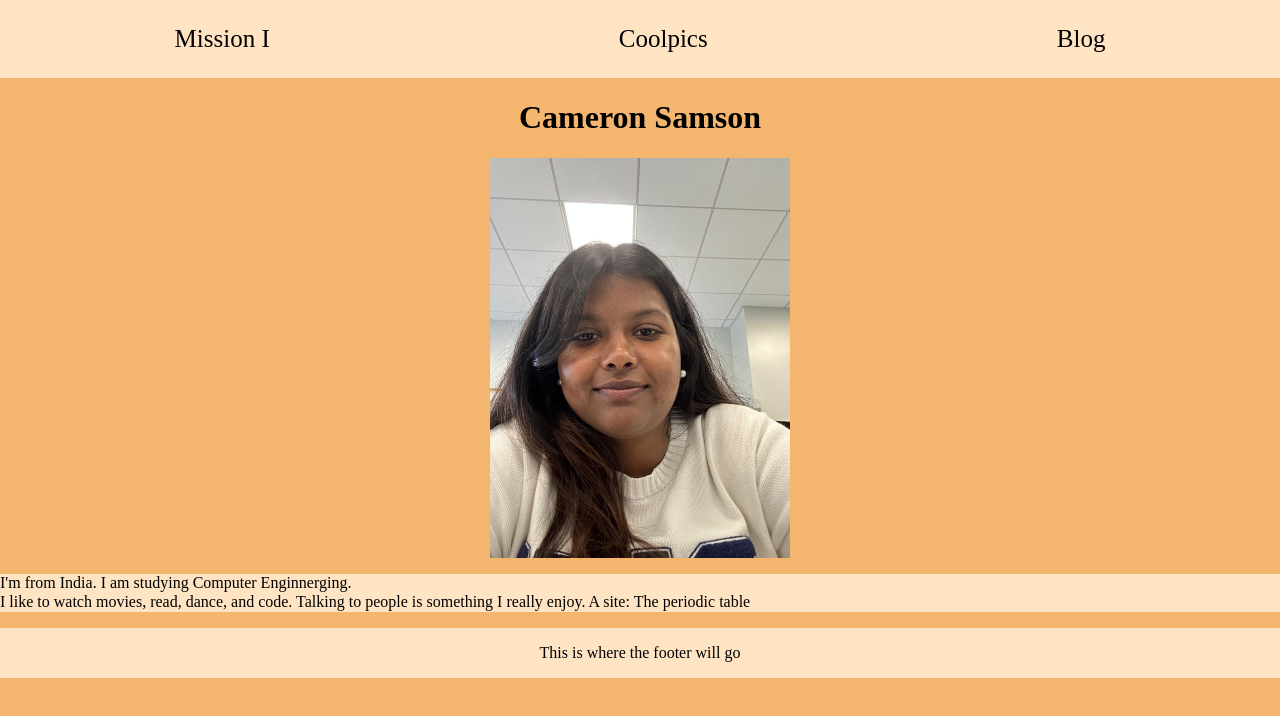
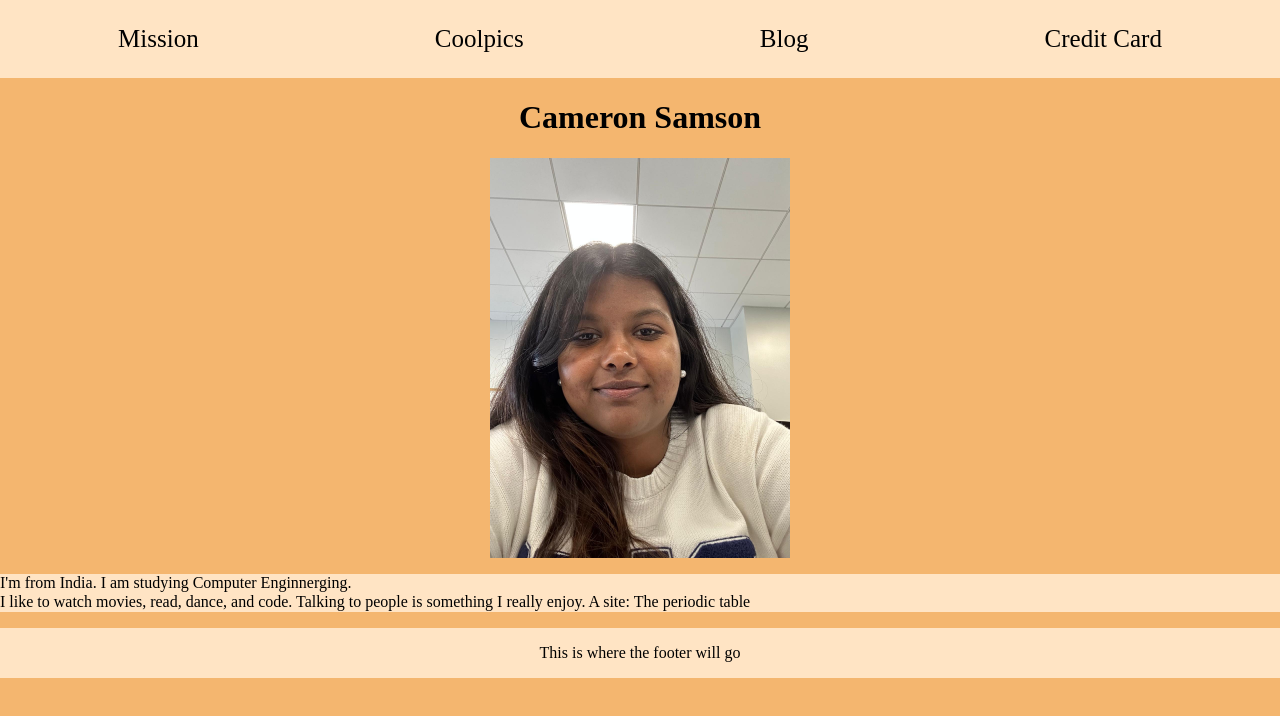
Before and after one commit to thcy07/web_devd_131, a plain HTML site: page index.html in a window 1280 px wide. Drawn offline with Linux system fonts and the light colour scheme.

Commit message:
updated index file

```diff
--- a/index.html
+++ b/index.html
@@ -12,9 +12,10 @@
     <div id = "content">
     <header>
         <nav>
-            <a  href="mission/index.html"  target="_blank">Mission I </a>
+            <a  href="mission/index.html"  target="_blank">Mission </a>
             <a href="coolpics/index.html">Coolpics</a>
             <a href="blog/index.html">Blog</a>
+            <a href="credit_card/index.html">Credit Card</a>
             <!-- <a href="positioning/positioning/positioning.html"  target="_blank">Positioning Activity </a>
             <a href="harry_potter_site/index.html"  target="_blank">Personal Website </a>
             <a href="harry_potter_site/site_plan.html"  target="_blank">Personal Siteplan </a> -->
```
